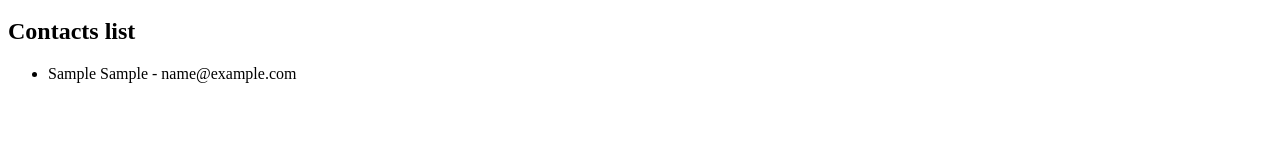
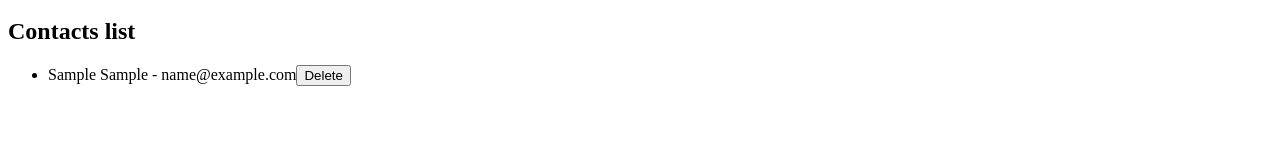
Before and after one commit to Diana-Abyaneh/diana-abyaneh_week17, a React (Vite) app in the folder contact-app/: page / in a window 1280 px wide. Both pictures are taken after typing "Sample", "Sample", "name@example.com" into the empty fields and a click on the button "Submit". Shown: the part 131-286 px from the top of the page. Built offline with nearby package versions, Linux system fonts and the light colour scheme.

Commit message:
Enhance contact management by adding unique ID generation for new contacts and adding delete functionality in ContactList

```diff
--- a/contact-app/src/App.jsx
+++ b/contact-app/src/App.jsx
@@ -5,8 +5,14 @@ import ContactList from "./ContactList";
 function App() {
   const [contacts, setContacts] = useState([]);
 
-  const handleAddContact = (newContact) =>
-    setContacts([...contacts, newContact]);
+  const handleAddContact = (newContact) => {
+    const newContactWithId = { ...newContact, id: crypto.randomUUID() };
+    setContacts([...contacts, newContactWithId]);
+  };
+
+  const handleDeleteContact = (id) => {
+    setContacts(contacts.filter((contact) => contact.id !== id));
+  };
 
   return (
     <div>
@@ -14,7 +20,7 @@ function App() {
       <hr />
       <br />
       <ContactForm onAddContact={handleAddContact} />
-      <ContactList contacts={contacts} />
+      <ContactList contacts={contacts} onDeleteContact={handleDeleteContact} />
     </div>
   );
 }
--- a/contact-app/src/ContactList.jsx
+++ b/contact-app/src/ContactList.jsx
@@ -1,13 +1,14 @@
 
-function ContactList({ contacts }) {
+function ContactList({ contacts, onDeleteContact }) {
   return (
     <div>
       <h2>Contacts list</h2>
       {contacts.length === 0 ? (<p>No contacts yet.</p>) : (
       <ul>
-        {contacts.map((contact, index) => (
-          <li key={index}>
+        {contacts.map((contact) => (
+          <li key={contact.id}>
             {contact.firstName} {contact.lastName} - {contact.email}
+            <button onClick={() => onDeleteContact(contact.id)}>Delete</button>
           </li>
         ))}
       </ul>
```
